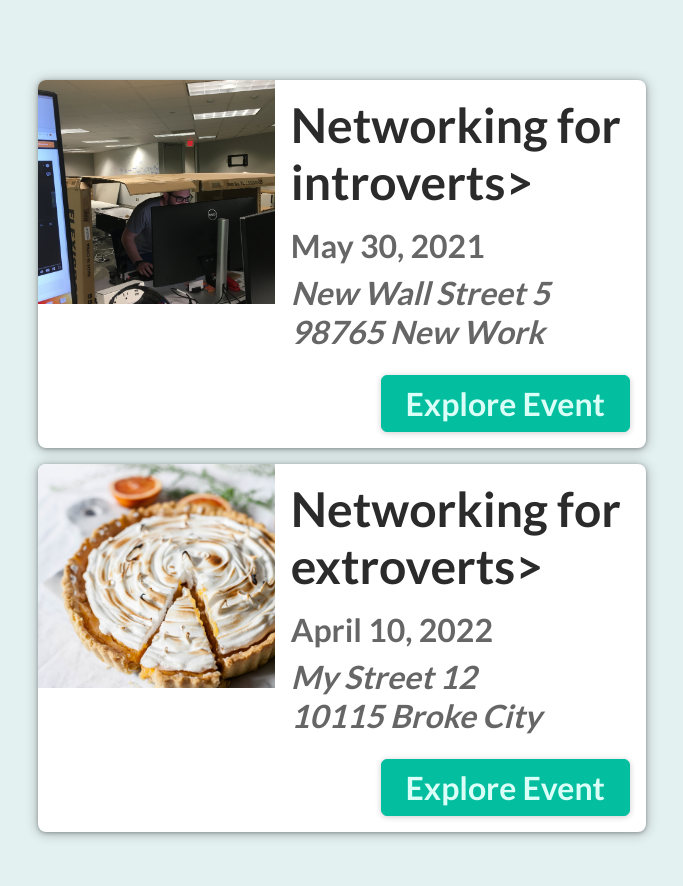
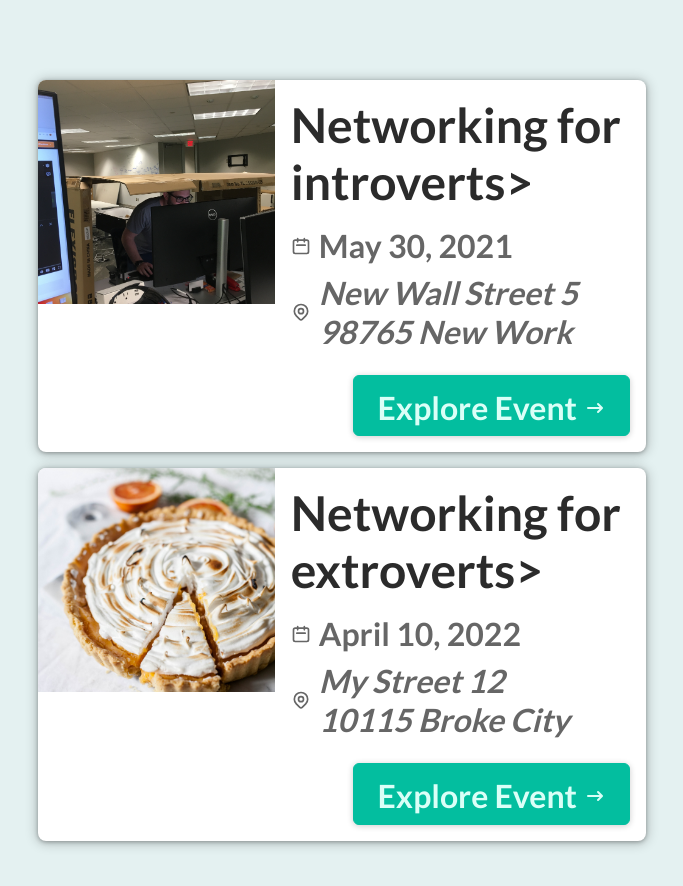
Before and after one commit to chunyukuo88/nextjs-course, a Next.js app: page / in a window 1280 px wide. Shown: the top 886 px of the page, without its empty margins (298-981 px from the left). Built offline with nearby package versions, Linux system fonts and the light colour scheme.

Commit message:
feat: more icons

```diff
--- a/components/events/event-item.js
+++ b/components/events/event-item.js
@@ -1,6 +1,8 @@
-import Link from 'next/link';
 import classes from './event-item.module.css';
 import Button from '../ui/button';
+import DateIcon from '../icons/date-icon';
+import AddressIcon from '../icons/address-icon';
+import ArrowRightIcon from '../icons/arrow-right-icon';
 
 export default function EventItem(props){
   const { title, image, date, location, id } = props;
@@ -16,19 +18,24 @@
     <li className={classes.item}>
       <img src={'/' + image} alt='Preview image of the event.' />
       <div className={classes.content}>
-          <div className={classes.summary}>
+          <section>
             <h2>{title}></h2>
             <div className={classes.date}>
+              <DateIcon></DateIcon>
               <time>{humanReadableDate}</time>
             </div>
             <div className={classes.address}>
+              <AddressIcon></AddressIcon>
               <address>{formattedAddress}</address>
             </div>
-          </div>
+          </section>
           <div className={classes.actions}>
-            <Button link={exploreLink}>Explore Event</Button>
+            <Button link={exploreLink}>
+              <span>Explore Event</span>
+              <span className={classes.icon}><ArrowRightIcon/></span>
+            </Button>
           </div>
       </div>
     </li>
-  )
+  );
 }
--- /dev/null
+++ b/components/icons/address-icon.js
@@ -0,0 +1,25 @@
+function AddressIcon() {
+  return (
+    <svg
+      xmlns='http://www.w3.org/2000/svg'
+      fill='none'
+      viewBox='0 0 24 24'
+      stroke='currentColor'
+    >
+      <path
+        strokeLinecap='round'
+        strokeLinejoin='round'
+        strokeWidth={2}
+        d='M17.657 16.657L13.414 20.9a1.998 1.998 0 01-2.827 0l-4.244-4.243a8 8 0 1111.314 0z'
+      />
+      <path
+        strokeLinecap='round'
+        strokeLinejoin='round'
+        strokeWidth={2}
+        d='M15 11a3 3 0 11-6 0 3 3 0 016 0z'
+      />
+    </svg>
+  );
+}
+
+export default AddressIcon;
--- /dev/null
+++ b/components/icons/arrow-right-icon.js
@@ -0,0 +1,17 @@
+function ArrowRightIcon() {
+  return (
+    <svg
+      xmlns='http://www.w3.org/2000/svg'
+      viewBox='0 0 20 20'
+      fill='currentColor'
+    >
+      <path
+        fillRule='evenodd'
+        d='M12.293 5.293a1 1 0 011.414 0l4 4a1 1 0 010 1.414l-4 4a1 1 0 01-1.414-1.414L14.586 11H3a1 1 0 110-2h11.586l-2.293-2.293a1 1 0 010-1.414z'
+        clipRule='evenodd'
+      />
+    </svg>
+  );
+}
+
+export default ArrowRightIcon;
--- /dev/null
+++ b/components/icons/date-icon.js
@@ -0,0 +1,19 @@
+function DateIcon() {
+  return (
+    <svg
+      xmlns='http://www.w3.org/2000/svg'
+      fill='none'
+      viewBox='0 0 24 24'
+      stroke='currentColor'
+    >
+      <path
+        strokeLinecap='round'
+        strokeLinejoin='round'
+        strokeWidth={2}
+        d='M8 7V3m8 4V3m-9 8h10M5 21h14a2 2 0 002-2V7a2 2 0 00-2-2H5a2 2 0 00-2 2v12a2 2 0 002 2z'
+      />
+    </svg>
+  );
+}
+
+export default DateIcon;
```
